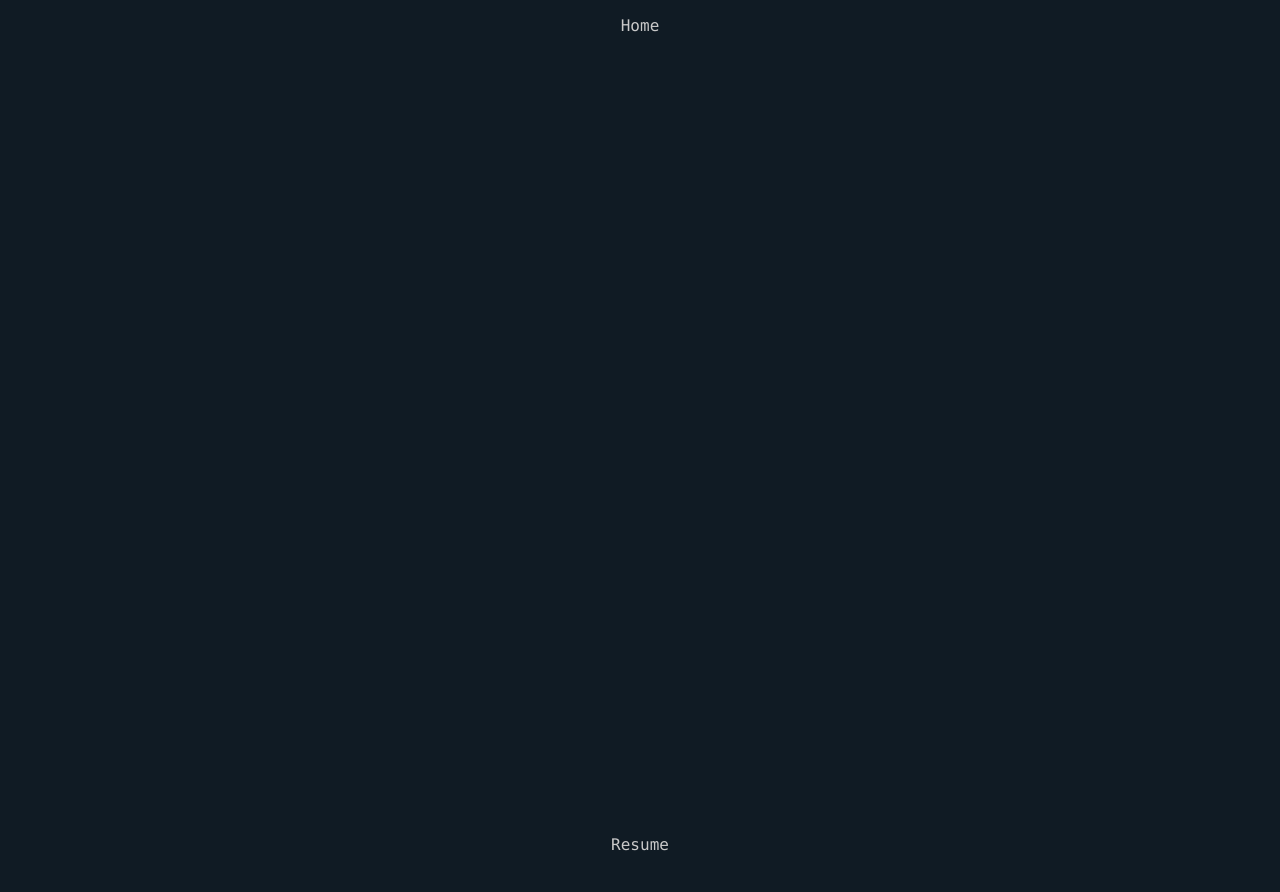
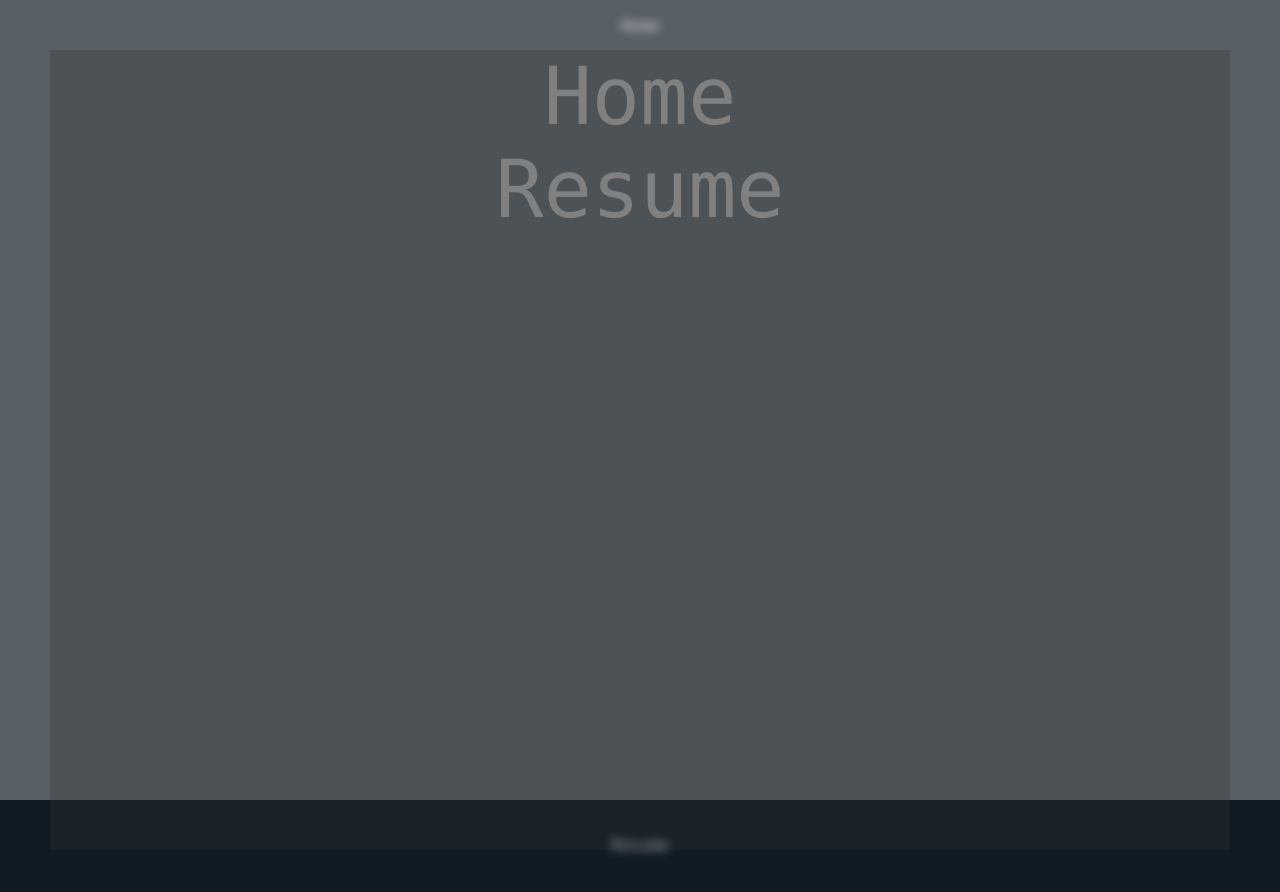
Before and after one commit to jzlotek/personal-website, a Vue app in the folder vue/: page / in a window 1280 px wide. Shown: the top 892 px of the page. Built offline with nearby package versions, Linux system fonts and the light colour scheme.

Commit message:
Nav changes

```diff
--- a/vue/index.html
+++ b/vue/index.html
@@ -1,5 +1,5 @@
 <!DOCTYPE html>
-<html>
+<html class="nav-open">
   <head>
     <meta charset="utf-8">
     <meta name="viewport" content="width=device-width,initial-scale=1.0">
--- a/vue/src/App.vue
+++ b/vue/src/App.vue
@@ -41,9 +41,9 @@ export default {
     text-decoration: none;
   }
 
-  .nav-wrapper--open {
+  .nav-open {
     & .vue-container {
-      filter: blur(10px);
+      filter: blur(5px);
     }
   }
   .vue-container {
--- a/vue/src/components/NavBar.vue
+++ b/vue/src/components/NavBar.vue
@@ -33,26 +33,55 @@ export default {
 </script>
 
 <style lang="scss" scoped>
+
+@mixin hover-transition($property: color, $timing: 0.25s, $timing-function: ease-in-out) {
+  transition: $property $timing $timing-function;
+}
+
 .nav-wrapper {
   top: 0;
   left: 0;
   width: 100%;
-  height: 100%;
+  height: 100vh;
   position: fixed;
   display: none;
   box-shadow: inset 0 0 0 100vh rgba(255,255,255,0.3);
 
-  .nav-wrapper--open & {
+  .nav-open & {
     display: block;
   }
 
   & .nav-inner {
+    height: inherit;
+    margin: 50px;
+    background: rgba(50,50,50,0.3);
+
     & .nav-ul {
       padding: 0;
       margin: 0;
+
       & .nav-li {
+        @include hover-transition($property: background);
+
+        display: inline-block;
+        width: 100%;
         list-style: none;
+        border-radius: 4px;
+        &:hover,
+        &:focus {
+          background: darkgray;
+
+          & .nav-link {
+            color: red;
+          }
+        }
+
         & .nav-link {
+          @include hover-transition();
+
+          padding: 15px 30px;
+          color: grey;
+          font-size: 5em;
           text-decoration: none;
         }
       }
```
